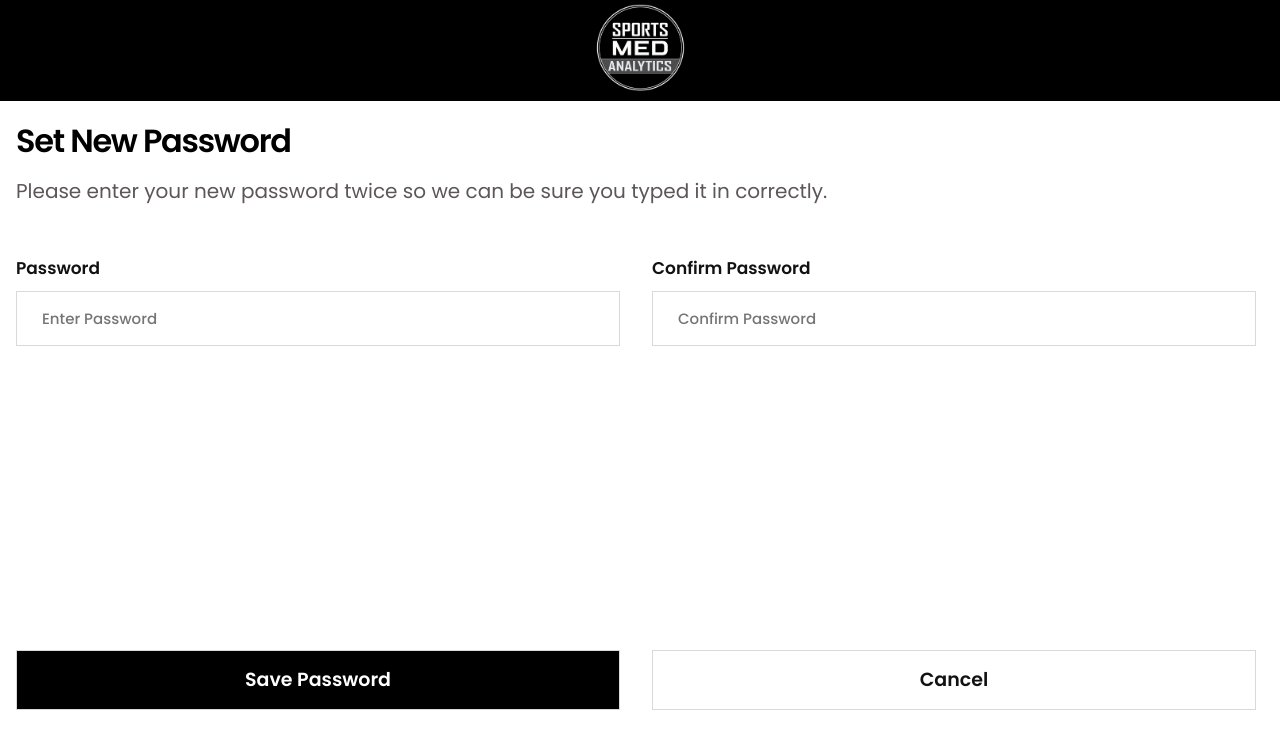
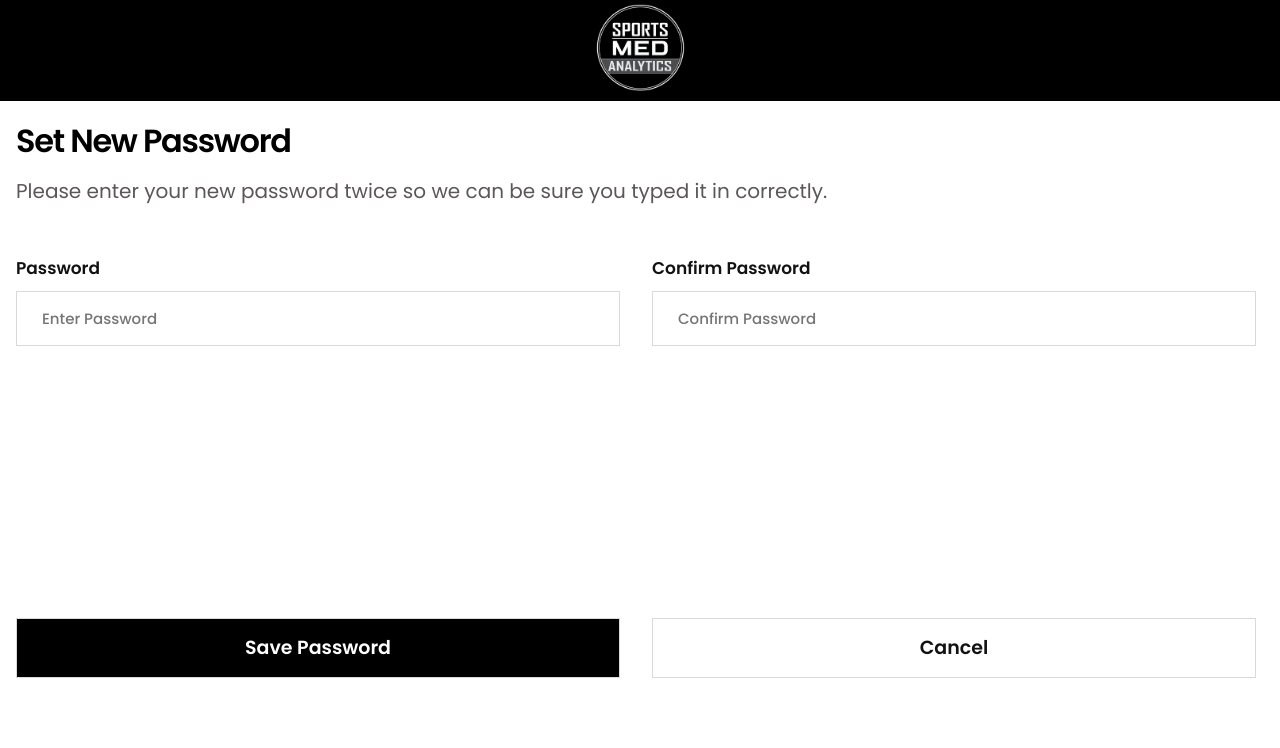
Before and after one commit to alif33/sportsmedanalysis, a Next.js app: page /auth/new-password/1 in a window 1280 px wide. Shown: the top 748 px of the page. Built offline with nearby package versions, Linux system fonts and the light colour scheme.

Commit message:
a;sldfjk;l

```diff
--- a/pages/auth/new-password/NewPassword.module.css
+++ b/pages/auth/new-password/NewPassword.module.css
@@ -32,7 +32,7 @@
 
 /* new password form */
 .new_password_form {
-    min-height: 60vh;
+    min-height: 56vh;
     display: grid !important;
     grid-auto-columns: 100% 100%;
     align-content: space-between;
```
